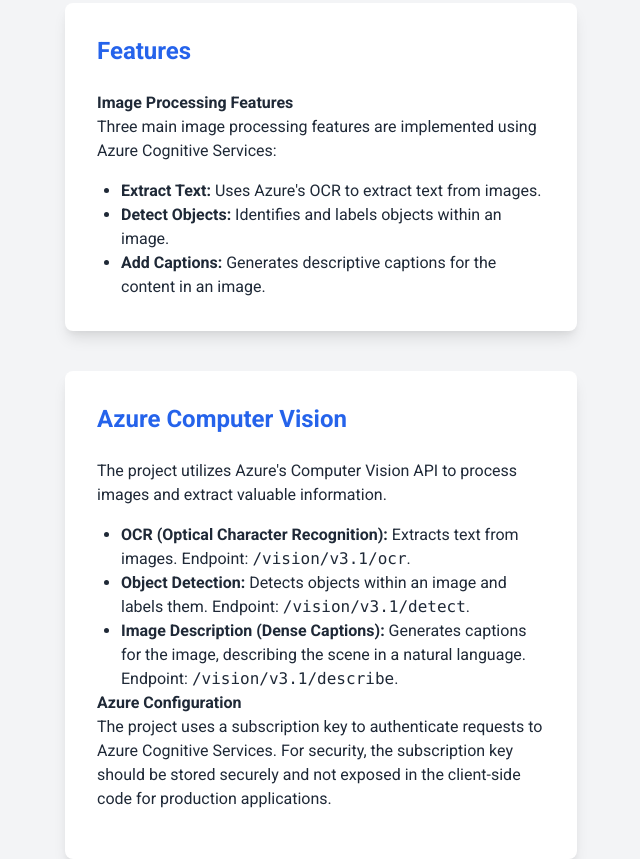
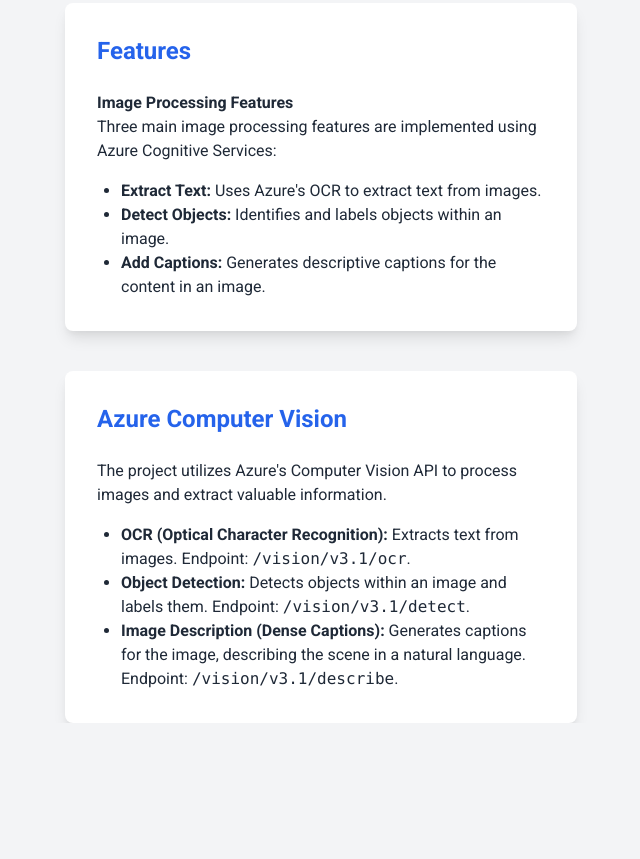
Before and after one commit to sahildsouza/image-compute, a plain HTML site: page index.html in a window 1280 px wide. Shown: the part 559-1418 px from the top of the page, without its empty margins (319-959 px from the left). After the commit the page ends 1282 px from the top, so only its background shows below. Drawn offline with nearby package versions, Linux system fonts and the light colour scheme.

Commit message:
Update index.html
removed last <p>

```diff
--- a/index.html
+++ b/index.html
@@ -74,10 +74,6 @@
                     <li><strong>Image Description (Dense Captions):</strong> Generates captions for the image, describing the scene in a natural language. Endpoint: <code>/vision/v3.1/describe</code>.</li>
                 </ul>
             </p>
-            <p class="mb-4">
-                <strong>Azure Configuration</strong><br>
-                The project uses a subscription key to authenticate requests to Azure Cognitive Services. For security, the subscription key should be stored securely and not exposed in the client-side code for production applications.
-            </p>
         </div>
     </div>
 
```
